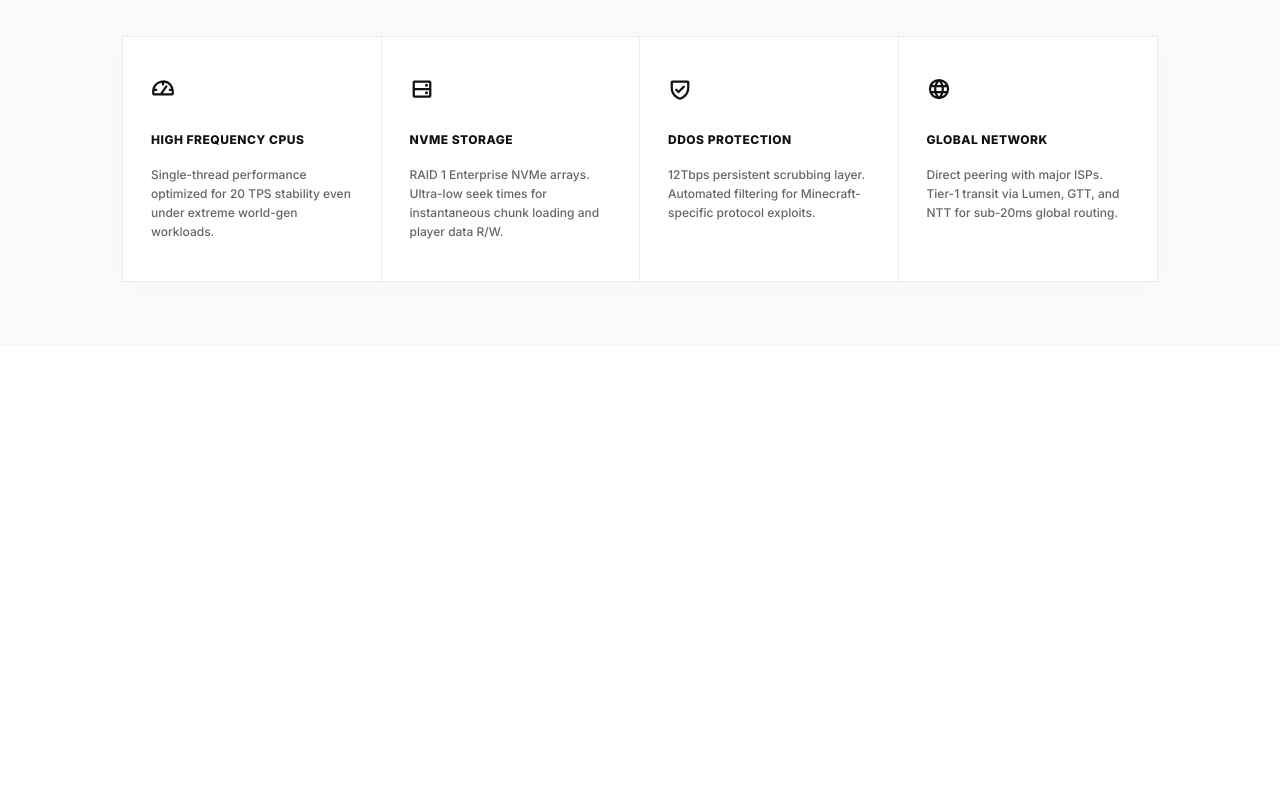
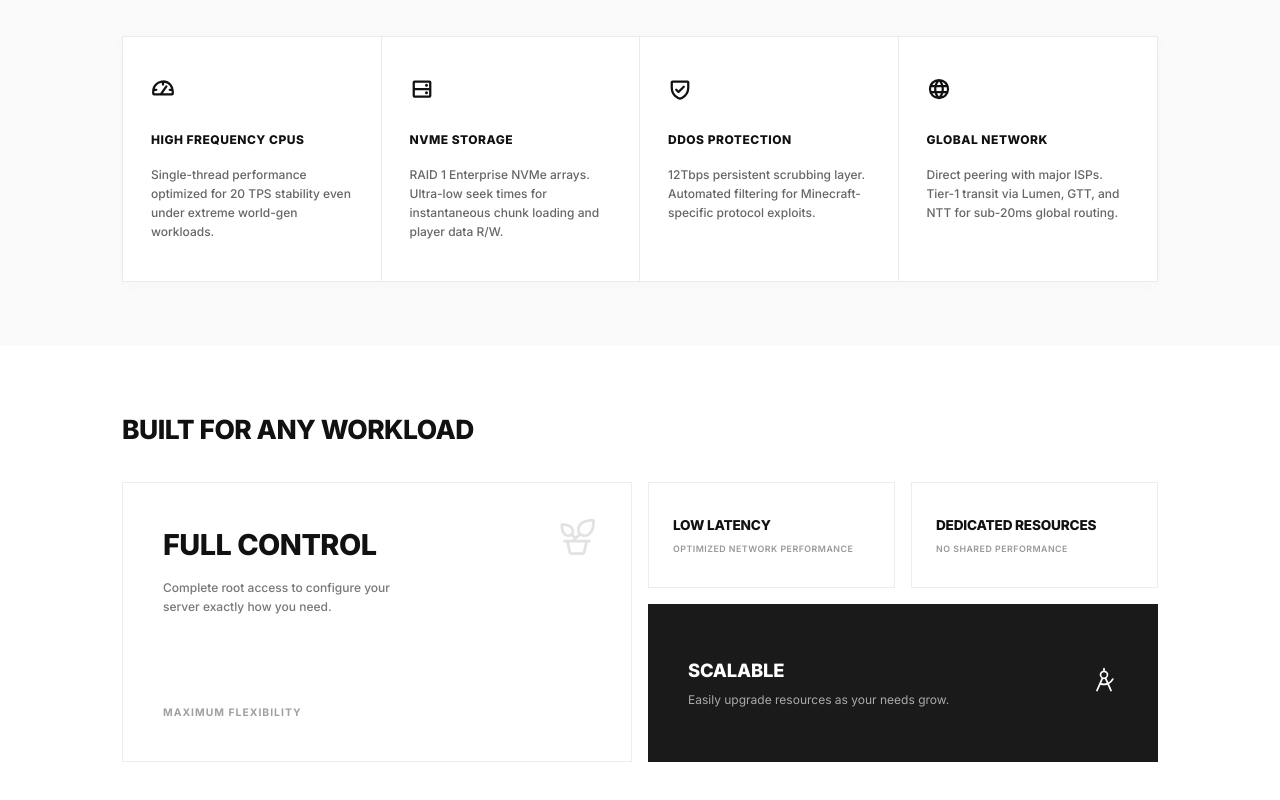
Before and after one commit to souiiii/Tempest, a React (Vite) app: page / in a window 1280 px wide. Shown: the part 932-1732 px from the top of the page. Before the commit the page ends 1278 px from the top, so only its background shows below. Built offline with nearby package versions, Linux system fonts and the light colour scheme.

Commit message:
feat: add Workload component and integrate into App layout

```diff
--- a/src/App.jsx
+++ b/src/App.jsx
@@ -3,6 +3,7 @@ import { BrowserRouter } from 'react-router-dom'
 import Navbar from './components/Navbar/Navbar'
 import Hero from './components/Hero/Hero'
 import SystemSpecs from './components/SystemSpecs/SystemSpecs'
+import Workload from './components/Workload/Workload'
 import './App.css'
 
 function App() {
@@ -13,6 +14,7 @@ function App() {
         <main>
           <Hero />
           <SystemSpecs />
+          <Workload />
         </main>
       </div>
     </BrowserRouter>
--- /dev/null
+++ b/src/components/Workload/Workload.css
@@ -0,0 +1,148 @@
+.workload-section {
+  background-color: var(--color-white);
+  padding: 4rem 0 6rem 0;
+  width: 100%;
+}
+
+.workload-container {
+  max-width: 1100px;
+  margin: 0 auto;
+  padding: 0 2rem;
+}
+
+.workload-title {
+  font-size: 1.65rem;
+  font-weight: 800;
+  letter-spacing: -0.5px;
+  color: #111;
+  text-transform: uppercase;
+  margin-bottom: 2rem;
+}
+
+.workload-grid {
+  display: grid;
+  grid-template-columns: 1fr 1fr;
+  gap: 1rem;
+}
+
+.workload-card {
+  border: 1px solid #EDEDED;
+  background-color: var(--color-white);
+  padding: 2.5rem;
+  position: relative;
+  display: flex;
+  flex-direction: column;
+}
+
+.card-large {
+  justify-content: space-between;
+  min-height: 280px;
+}
+
+.card-title {
+  font-size: 1.8rem;
+  font-weight: 800;
+  color: #111;
+  margin-bottom: 0.75rem;
+  letter-spacing: -0.5px;
+}
+
+.card-description {
+  font-size: 0.75rem;
+  color: #777;
+  line-height: 1.6;
+  font-weight: 500;
+}
+
+.card-footer-text {
+  font-size: 0.65rem;
+  color: #A0A0A0;
+  letter-spacing: 1px;
+  font-weight: 700;
+  margin-top: 3rem;
+}
+
+.card-icon-large {
+  position: absolute;
+  top: 2rem;
+  right: 2rem;
+  color: #E2E2E2;
+}
+
+.workload-right-column {
+  display: flex;
+  flex-direction: column;
+  gap: 1rem;
+}
+
+.workload-row-top {
+  display: grid;
+  grid-template-columns: 1fr 1fr;
+  gap: 1rem;
+  flex: 1;
+}
+
+.card-small {
+  padding: 2rem 1.5rem;
+  justify-content: center;
+}
+
+.card-title-small {
+  font-size: 0.85rem;
+  font-weight: 800;
+  color: #111;
+  margin-bottom: 0.4rem;
+  letter-spacing: -0.2px;
+}
+
+.card-subtitle-small {
+  font-size: 0.55rem;
+  color: #999;
+  letter-spacing: 0.5px;
+  font-weight: 600;
+  text-transform: uppercase;
+}
+
+.card-dark {
+  background-color: #1A1A1A;
+  border: none;
+  flex-direction: row;
+  justify-content: space-between;
+  align-items: center;
+  padding: 2.5rem 2.5rem;
+  flex: 1;
+}
+
+.card-dark-content {
+  display: flex;
+  flex-direction: column;
+}
+
+.card-title-dark {
+  font-size: 1.15rem;
+  font-weight: 800;
+  color: var(--color-white);
+  margin-bottom: 0.4rem;
+  letter-spacing: -0.2px;
+}
+
+.card-description-dark {
+  font-size: 0.75rem;
+  color: #AAA;
+}
+
+.card-icon-dark {
+  color: var(--color-white);
+}
+
+@media (max-width: 900px) {
+  .workload-grid {
+    grid-template-columns: 1fr;
+  }
+}
+
+@media (max-width: 600px) {
+  .workload-row-top {
+    grid-template-columns: 1fr;
+  }
+}
--- /dev/null
+++ b/src/components/Workload/Workload.jsx
@@ -0,0 +1,51 @@
+import React from 'react';
+import { PottedPlant, CompassTool } from '@phosphor-icons/react';
+import './Workload.css';
+
+const Workload = () => {
+  return (
+    <section className="workload-section">
+      <div className="workload-container">
+        <h2 className="workload-title">BUILT FOR ANY WORKLOAD</h2>
+
+        <div className="workload-grid">
+          <div className="workload-card card-large">
+            <div className="card-top-content">
+               <h3 className="card-title">FULL CONTROL</h3>
+               <p className="card-description">Complete root access to configure your<br/>server exactly how you need.</p>
+            </div>
+            <p className="card-footer-text">MAXIMUM FLEXIBILITY</p>
+            <div className="card-icon-large">
+               <PottedPlant size={44} weight="regular" />
+            </div>
+          </div>
+
+          <div className="workload-right-column">
+            <div className="workload-row-top">
+              <div className="workload-card card-small">
+                 <h3 className="card-title-small">LOW LATENCY</h3>
+                 <p className="card-subtitle-small">OPTIMIZED NETWORK PERFORMANCE</p>
+              </div>
+              <div className="workload-card card-small">
+                 <h3 className="card-title-small">DEDICATED RESOURCES</h3>
+                 <p className="card-subtitle-small">NO SHARED PERFORMANCE</p>
+              </div>
+            </div>
+
+            <div className="workload-card card-dark">
+              <div className="card-dark-content">
+                <h3 className="card-title-dark">SCALABLE</h3>
+                <p className="card-description-dark">Easily upgrade resources as your needs grow.</p>
+              </div>
+              <div className="card-icon-dark">
+                <CompassTool size={28} weight="regular" />
+              </div>
+            </div>
+          </div>
+        </div>
+      </div>
+    </section>
+  );
+};
+
+export default Workload;
```
